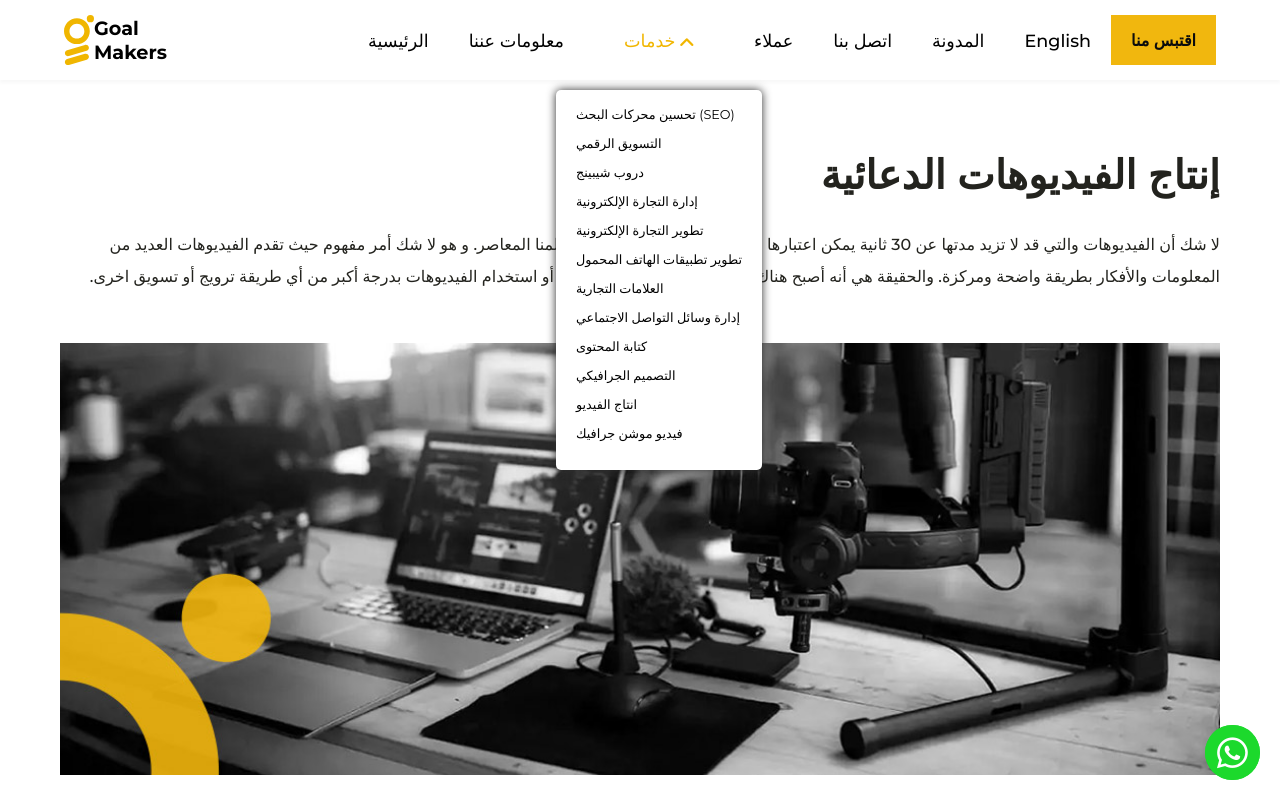
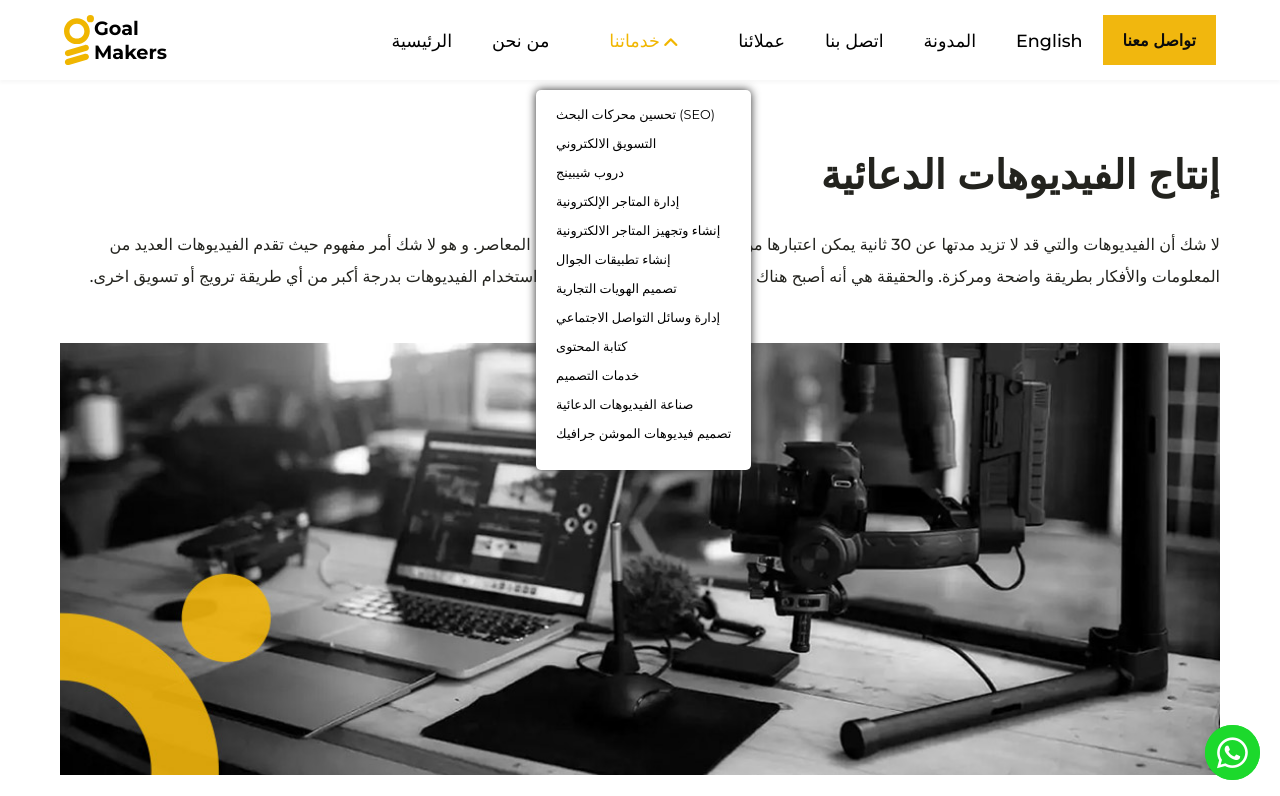
Before and after one commit to Yousef767/goal-makers, a plain HTML site: page Arabic/Services/video-production.html in a window 1280 px wide. Both pictures are taken after a click on the element 658 px from the left and 40 px from the top of the page. Shown: the top 796 px of the page. Drawn offline with Linux system fonts and the light colour scheme.

Commit message:
Add files via upload

```diff
--- a/Arabic/Services/video-production.html
+++ b/Arabic/Services/video-production.html
@@ -16,38 +16,38 @@
 <body>
   <!--Start Nav-->
   <nav id="nav" class="nav">
-    <div class="logo">
+    <a href="../index.html" class="logo">
       <img src='../../Media/logo-mark.svg' alt="" />
       <span>Goal <br /> Makers</span>
-    </div>
+    </a>
     <div class="links-inner">
       <ul class="links">
         <li><a href="../index.html">الرئيسية</a></li>
-        <li><a href="../Pages/about.html">معلومات عننا</a></li>
+        <li><a href="../Pages/about.html"> من نحن</a></li>
         <div class="servs-inner">
-          <li class="wrapper"><a>خدمات <i class="fa-solid fa-angle-down"></i></a></li>
+          <li class="wrapper"><a>خدماتنا  <i class="fa-solid fa-angle-down"></i></a></li>
           <div class="services">
             <a href="./seo.html">تحسين محركات البحث (SEO)</a>
-            <a href="./digital-markiting.html">التسويق الرقمي</a>
+            <a href="./digital-markiting.html">التسويق الالكتروني</a>
             <a href="./drop-shipping.html">دروب شيبينج</a>
-            <a href="./ec-management.html">إدارة التجارة الإلكترونية</a>
-            <a href="./ec-dev.html">تطوير التجارة الإلكترونية</a>
-            <a href="./mobile-development.html">تطوير تطبيقات الهاتف المحمول</a>
-            <a href="./branding.html">العلامات التجارية</a>
+            <a href="./ec-management.html">إدارة المتاجر الإلكترونية</a>
+            <a href="./ec-dev.html">إنشاء وتجهيز المتاجر الالكترونية</a>
+            <a href="./mobile-development.html">إنشاء تطبيقات الجوال </a>
+            <a href="./branding.html"> تصميم الهويات التجارية </a>
             <a href="./social-management.html">إدارة وسائل التواصل الاجتماعي</a>
             <a href="./content-writing.html">كتابة المحتوى</a>
-            <a href="./graphic-design.html">التصميم الجرافيكي</a>
-            <a href="./video-production.html">انتاج الفيديو</a>
-            <a href="./motion-graphic.html">فيديو موشن جرافيك</a>
+            <a href="./graphic-design.html"> خدمات التصميم </a>
+            <a href="./video-production.html"> صناعة الفيديوهات الدعائية </a>
+            <a href="./motion-graphic.html">  تصميم فيديوهات الموشن جرافيك</a>
           </div>
         </div>
-        <li><a href="../Pages/clients.html">عملاء</a></li>
+        <li><a href="../Pages/clients.html">عملائنا</a></li>
         <li><a href="../Pages/contact.html">اتصل بنا</a></li>
         <li><a href="../../Ar-Blog/blog.html">المدونة</a></li>
         <li class="trans"><a href="../../Pages/contact.html">English</a></li>
       </ul>
       <div class="btns">
-        <a href="../Pages/contact.html">اقتبس منا</a>
+        <a href="../Pages/contact.html">تواصل معنا</a>
         <button class="menu">
           <span></span>
           <span></span>
@@ -133,8 +133,8 @@
   <!--Start Tell Us-->
   <div class="tellUs black">
     <div class="joinInner">
-      <h2>أخبرنا عن أهدافك ، ويمكننا أن نأخذها من هناك </h2>
-      <a href="../Pages/contact.html">اقتبس منا</a>
+      <h2>أخبرنا عن أهدافك ، ويمكننا تحقيقها  </h2>
+      <a href="../Pages/contact.html">اتصل بنا</a>
     </div>
     <div class="circle3">
       <span></span>
@@ -195,9 +195,7 @@
         </div>
         <div class="co">
           <a href="./TERMS.html">الشروط</a>
-          <a href="../Pages/contact.html">اقتبس منا</a>
           <a href="../Pages/contact.html">اتصل بنا</a>
-
         </div>
       </div>
     </div>
```
Also changed, not shown: Arabic/Services/TERMS.html (+16 -18 lines), Arabic/Services/seo.html (+16 -18 lines), Arabic/Services/social-management.html (+16 -18 lines).
